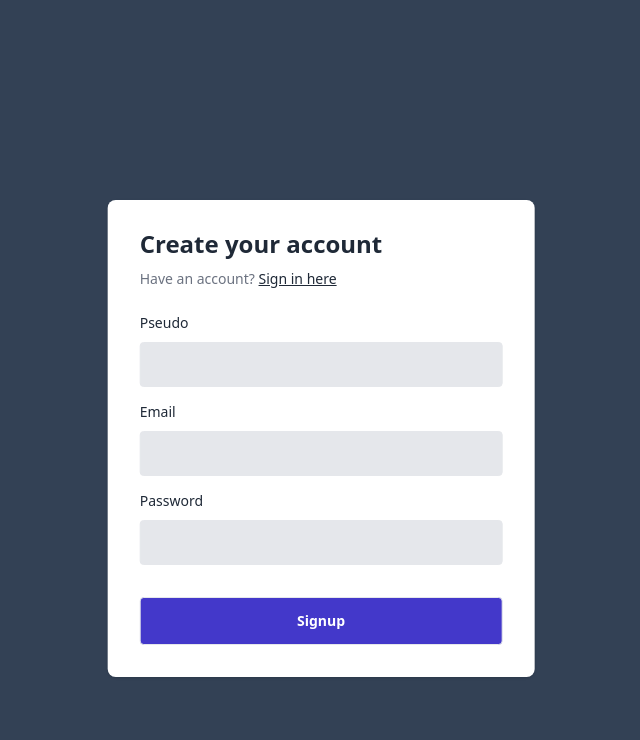
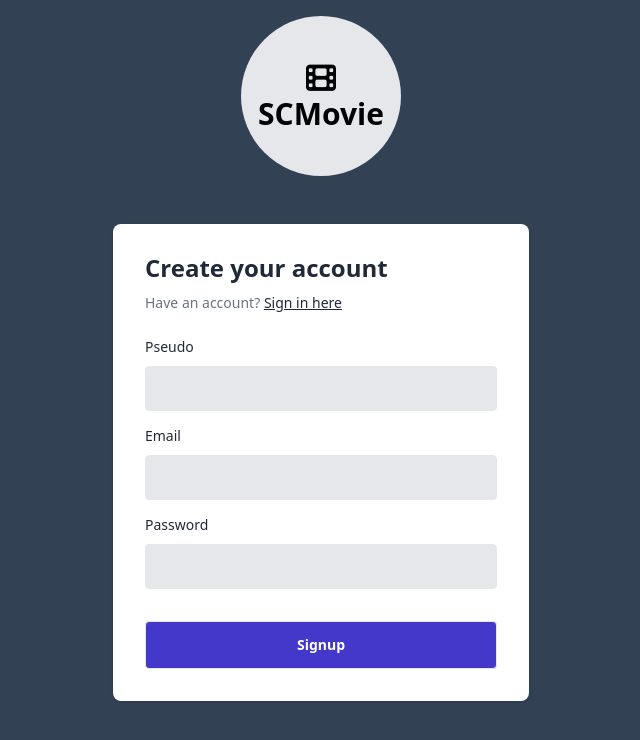
Before and after one commit to Soso-C/MovieDB_Website, a React (Create React App) app: page /register in a window 1280 px wide. Shown: the top 740 px of the page, without its empty margins (319-959 px from the left). Built offline with nearby package versions, Linux system fonts and the light colour scheme; no server answers.

Commit message:
setup login/signup navigate to homepage

```diff
--- a/src/components/Navbar/Navbar.js
+++ b/src/components/Navbar/Navbar.js
@@ -21,13 +21,13 @@ export default function Navbar() {
         <div className="flex flex-row-reverse hidden md:flex">
           <button
             className="text-indigo-800 text-center font-medium bg-white px-4 py-2 m-2 cursor-pointer rounded-md hover:bg-gray-200"
-            onClick={navigate("/login")}
+            onClick={() => navigate("/login")}
           >
             Sign In
           </button>
           <button
             className="text-indigo-800 text-center font-medium bg-white px-4 py-2 m-2 cursor-pointer rounded-md hover:bg-gray-200"
-            onClick={navigate("/register")}
+            onClick={() => navigate("/register")}
           >
             Sign up
           </button>
--- a/src/components/modalConnect/Login/Login.js
+++ b/src/components/modalConnect/Login/Login.js
@@ -1,5 +1,5 @@
 import React, { useState } from "react";
-import { Link } from "react-router-dom";
+import { Link, useNavigate } from "react-router-dom";
 
 function Login() {
   const [email, setEmail] = useState("");
@@ -9,9 +9,18 @@ function Login() {
     e.preventDefault();
   };
 
+  const navigate = useNavigate();
+
   return (
-    <div className="h-screen bg-slate-700 w-full py-12 px-4">
-      <div className="flex flex-col items-center justify-center">
+    <div className="h-screen bg-slate-700 w-full py-4 px-4">
+      <div
+        className="bg-gray-200 rounded-[50%] w-40 h-40 flex flex-col items-center justify-center mx-auto cursor-pointer"
+        onClick={() => navigate("/")}
+      >
+        <i class="fa-solid fa-film flex justify-center items-center text-3xl"></i>
+        <h1 className="text-center text-3xl font-bold">SCMovie</h1>
+      </div>
+      <div className="flex flex-col items-center justify-center mt-12">
         <div className="bg-white shadow rounded-lg lg:w-1/3 md:w-1/2 w-[90%] p-8 absolute top-[25%] left-1/2 -translate-x-1/2">
           <p className="text-2xl font-extrabold leading-6 text-gray-800">
             Login to your account
--- a/src/components/modalConnect/Signup/Signup.js
+++ b/src/components/modalConnect/Signup/Signup.js
@@ -1,5 +1,5 @@
 import React, { useState } from "react";
-import { Link } from "react-router-dom";
+import { Link, useNavigate } from "react-router-dom";
 import { auth } from "../../../utils/firebase.config";
 
 function Signup() {
@@ -15,6 +15,8 @@ function Signup() {
     email: "",
     password: "",
   };
+
+  const navigate = useNavigate();
 
   const handleSubmit = (e) => {
     e.preventDefault();
@@ -34,9 +36,16 @@ function Signup() {
   };
 
   return (
-    <div className="h-screen bg-slate-700 w-full py-12 px-4">
-      <div className="flex flex-col items-center justify-center">
-        <div className="bg-white shadow rounded-lg lg:w-1/3 md:w-1/2 w-[90%] p-8 absolute top-[25%] left-1/2 -translate-x-1/2">
+    <div className="h-screen bg-slate-700 w-full py-4 px-4 flex flex-col">
+      <div
+        className="bg-gray-200 rounded-[50%] w-40 h-40 flex flex-col items-center justify-center mx-auto cursor-pointer"
+        onClick={() => navigate("/")}
+      >
+        <i class="fa-solid fa-film flex justify-center items-center text-3xl"></i>
+        <h1 className="text-center text-3xl font-bold">SCMovie</h1>
+      </div>
+      <div className="flex flex-col items-center justify-center mt-12">
+        <div className="bg-white shadow rounded-lg lg:w-1/3 md:w-1/2 w-[90%] p-8">
           <p className="text-2xl font-extrabold leading-6 text-gray-800">
             Create your account
           </p>
```
